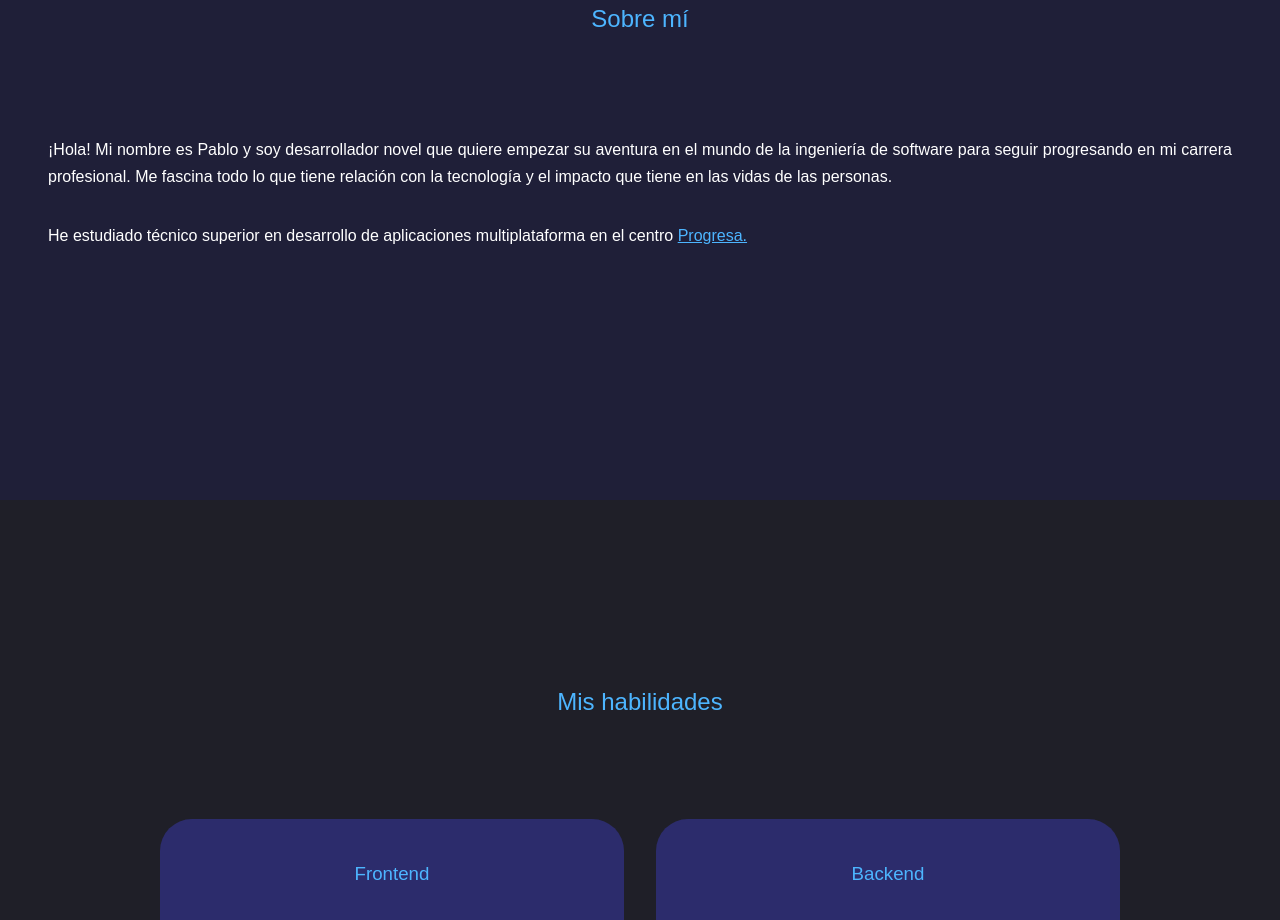
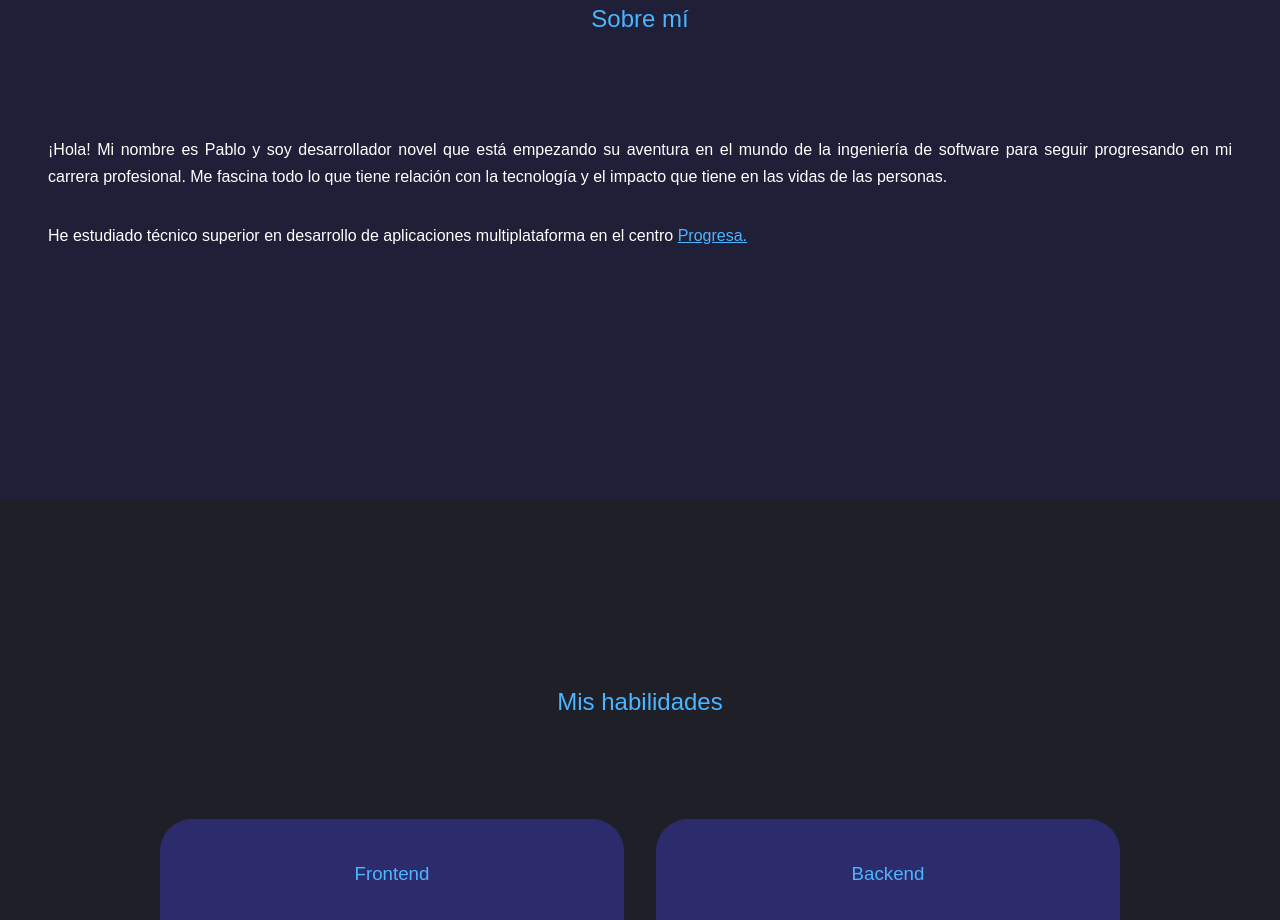
Before and after one commit to PabloTRM/pablotrm, a React (Create React App) app: page / in a window 1280 px wide. Shown: the part 1100-2020 px from the top of the page. Built offline with nearby package versions, Linux system fonts and the light colour scheme.

Commit message:
updating p aboutMe

```diff
--- a/src/components/about/About.jsx
+++ b/src/components/about/About.jsx
@@ -7,7 +7,7 @@
             <h2>Sobre mí</h2>
 
             <div className="pAboutMe">
-                <p>¡Hola! Mi nombre es Pablo y soy desarrollador novel que quiere empezar su aventura
+                <p>¡Hola! Mi nombre es Pablo y soy desarrollador novel que está empezando su aventura
                     en el mundo de la ingeniería de software para seguir progresando en mi carrera profesional.
 
 
@@ -16,7 +16,7 @@
                 </p>
 
                 <p>
-                He estudiado técnico superior en desarrollo de aplicaciones multiplataforma en el centro <a href="https://cieep.com" target="_blank">Progresa.</a>
+                He estudiado técnico superior en desarrollo de aplicaciones multiplataforma en el centro <a href="https://cieep.com">Progresa.</a>
                 </p>
 
             </div>
--- a/src/components/contact/Contact.jsx
+++ b/src/components/contact/Contact.jsx
@@ -22,7 +22,7 @@
                     </div>
                 </a>
 
-                <a href="https://www.linkedin.com/in/pablo-torres-rojano/">
+                <a href="https://linkedin.com/in/pablo-torres-rojano/">
                     <div className="contact_option">
                         <BsLinkedin></BsLinkedin>
                         <h4>Pablo Torres</h4>
--- a/src/components/header/HeaderSocials.jsx
+++ b/src/components/header/HeaderSocials.jsx
@@ -4,7 +4,7 @@
 const HeaderSocials= () => {
     return (
         <div className='header_socials'>
-            <a href="https://www.linkedin.com/in/pablo-torres-rojano/">< BsLinkedin size={40} /></a>
+            <a href="https://linkedin.com/in/pablo-torres-rojano/">< BsLinkedin size={40} /></a>
             <a href="https://github.com/PabloTRM"><BsGithub size={40}/></a>
         </div>
     )
```
